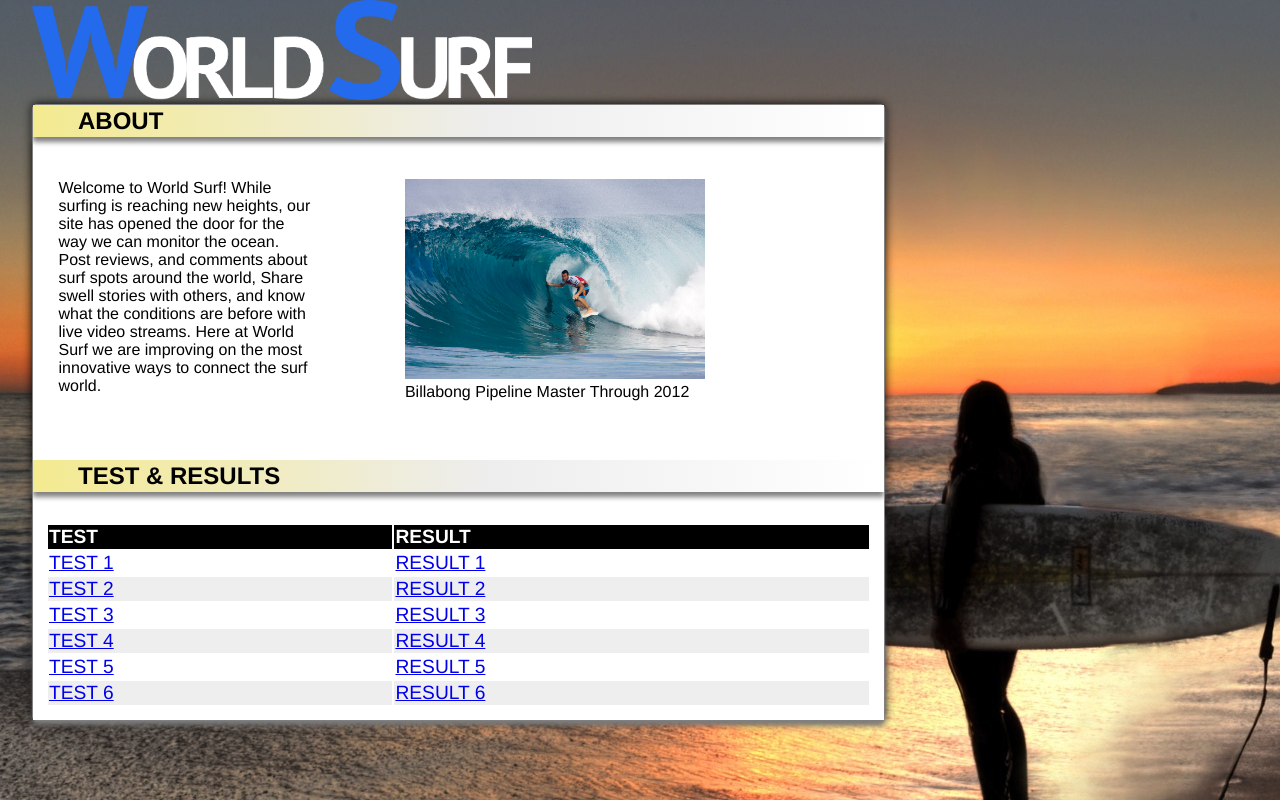
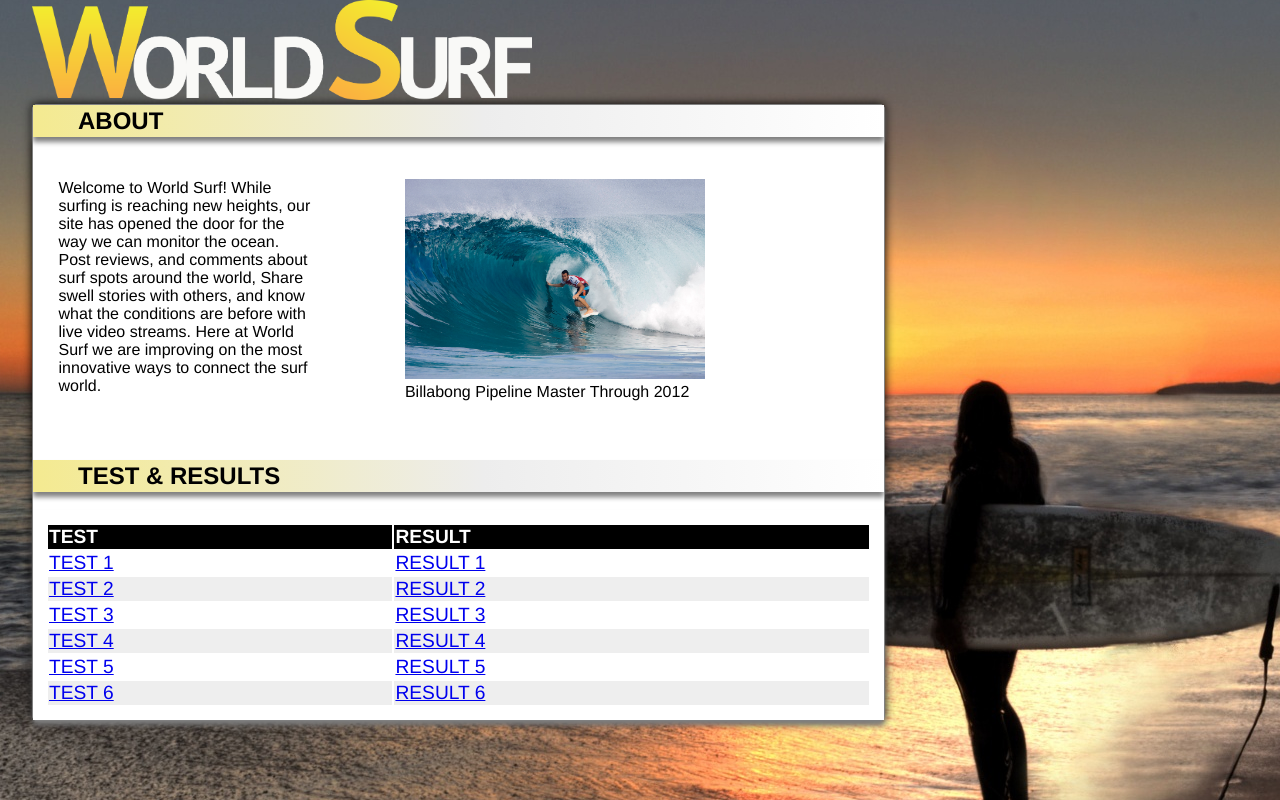
Before and after one commit to ctrovato/WIUgit, a plain HTML site: page Trovato_Carmine_Testing_Landing_Page/index.html in a window 1280 px wide. Drawn offline with Linux system fonts and the light colour scheme.

Commit message:
Landing Page update

```diff
--- a/Trovato_Carmine_Testing_Landing_Page/index.html
+++ b/Trovato_Carmine_Testing_Landing_Page/index.html
@@ -8,7 +8,7 @@
 	<body>
 
 
-		<img src="images/WorldSurf2.png" alt="ws" height= "100" width= "500"/>
+		<img src="images/WorldSurf3.png" alt="ws" height= "100" width= "500"/>
 
 		<div id="wrapper">
 
```
Also changed, not shown: Trovato_Carmine_Testing_Landing_Page/images/WorldSurf3.png (added), Trovato_Carmine_Testing_Landing_Page/images/simple-checker.gif (deleted).
